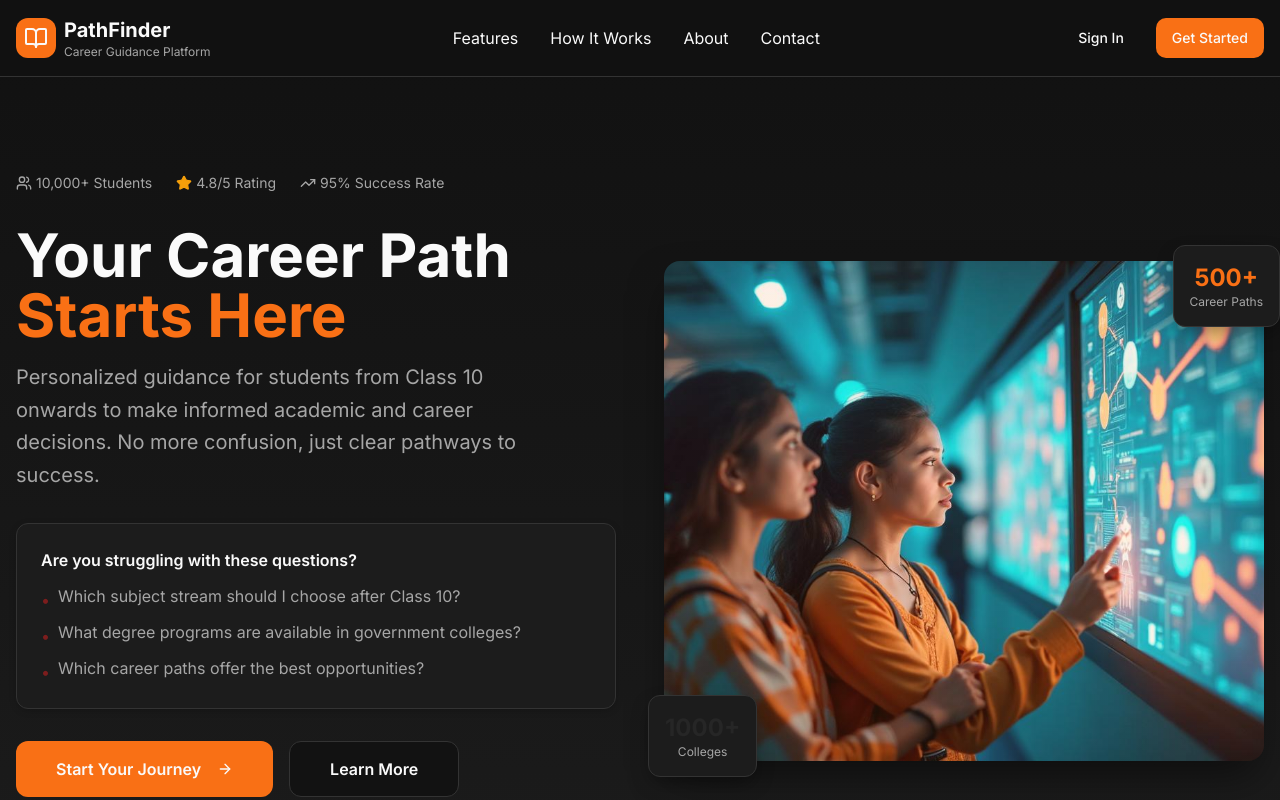
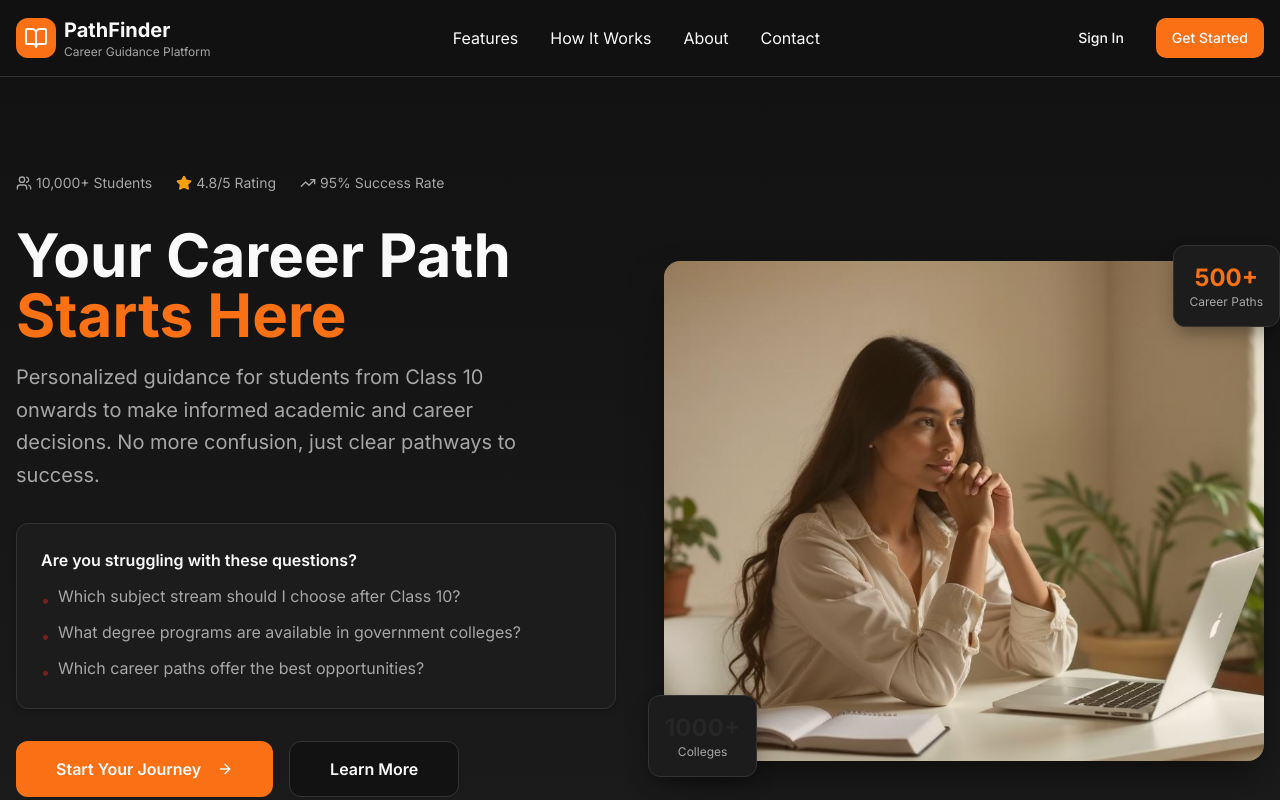
Before and after one commit to VibhasW-07/PathFinder, a React (Vite) app: page / in a window 1280 px wide. Shown: the top 800 px of the page. Built offline with nearby package versions, Linux system fonts and the light colour scheme; the HTML template or start-up script is replaced by a standard one.

Commit message:
Update hero image

```diff
--- a/src/components/Hero.tsx
+++ b/src/components/Hero.tsx
@@ -1,6 +1,6 @@
 import { Button } from "@/components/ui/button";
 import { ArrowRight, Star, Users, TrendingUp } from "lucide-react";
-import heroImage from "@/assets/hero-education.jpg";
+import heroImage from "@/assets/hero-indian-student.jpg";
 
 const Hero = () => {
   return (
@@ -80,7 +80,7 @@ const Hero = () => {
             <div className="relative rounded-2xl overflow-hidden shadow-strong">
               <img
                 src={heroImage}
-                alt="Students exploring career guidance on digital platform"
+                alt="Indian student thoughtfully planning career decisions with laptop and books"
                 className="w-full h-[500px] object-cover"
               />
               <div className="absolute inset-0 bg-gradient-hero opacity-10"></div>
```
Also changed, not shown: src/assets/hero-indian-student.jpg (added).
